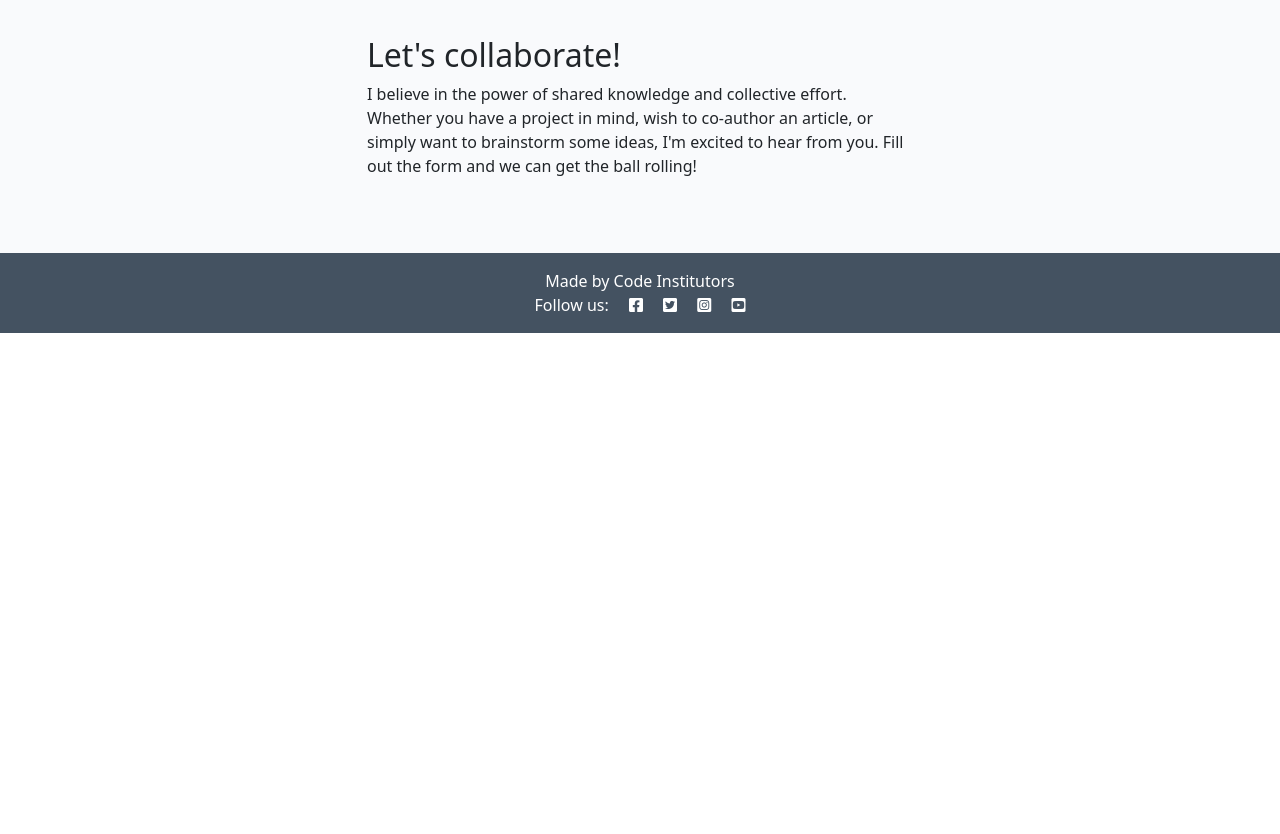
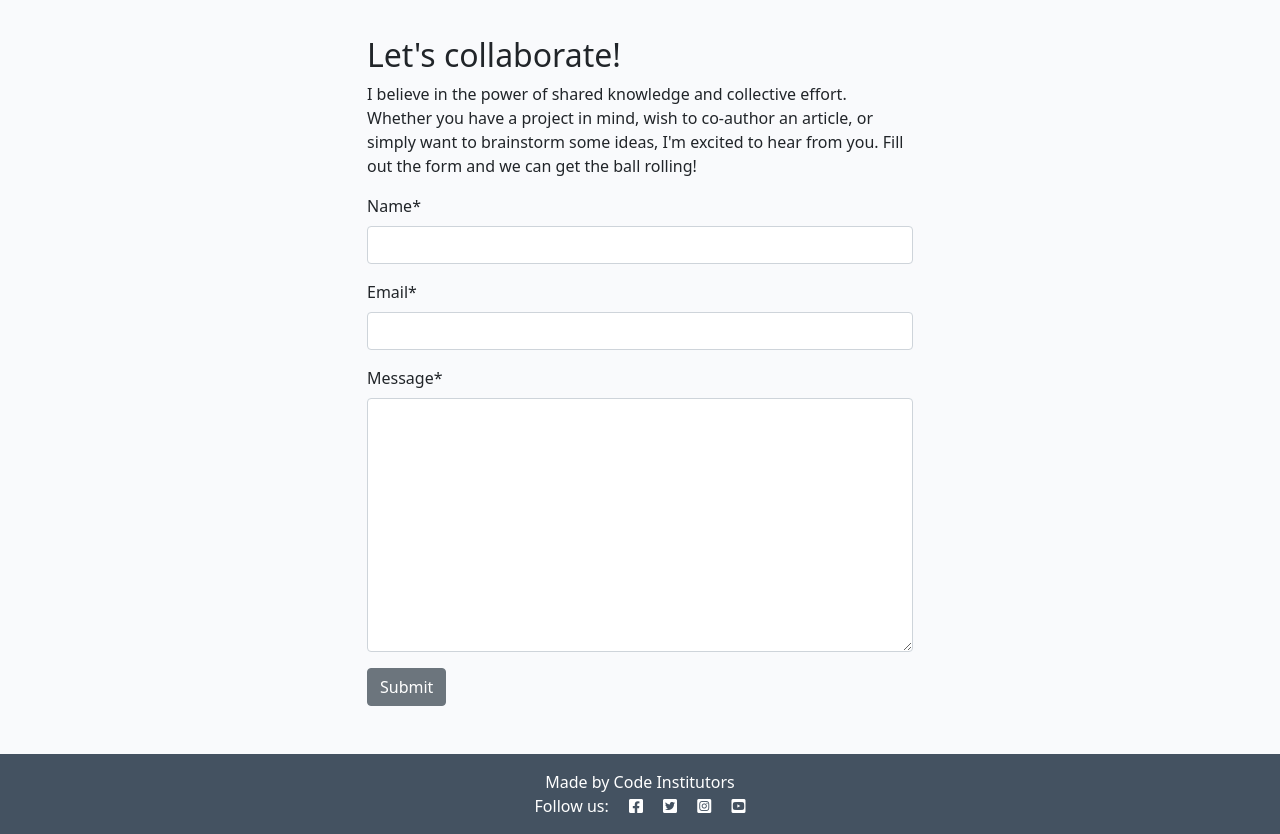
Before and after one commit to Emilyhugs/django-blog, a Django app: page /about/ in a window 1280 px wide. Shown: the part 467-1301 px from the top of the page. Before the commit the page ends 800 px from the top, so only its background shows below. Run offline with Django 4.2, Linux system fonts and the light colour scheme; tables that the repository leaves empty hold one stand-in row (values such as "Sample post"); some libraries are stand-ins or nearby versions.

Commit message:
collaborate form POST request handler wired up

```diff
--- /dev/null
+++ b/about/forms.py
@@ -0,0 +1,7 @@
+from .models import CollaborateRequest
+from django import forms
+
+class CollaborateForm(forms.ModelForm):
+    class Meta:
+        model = CollaborateRequest
+        fields = ('name','email','message')
--- a/about/templates/about/about.html
+++ b/about/templates/about/about.html
@@ -1,6 +1,7 @@
 {% extends 'base.html' %}
 {% block content %}
 {% load static %}
+{% load crispy_forms_tags %}
 <div class="container mt-5">
     <div class="row">
         <div class="col-4 text-center">
@@ -29,5 +30,11 @@
                 and we can get the ball rolling!</p>
                 <!-- add your form here. Your submit button should
                                 have the classes of btn, btn-secondary -->
+              <form method="post">
+               {{ collaborate_form | crispy }}
+               {% csrf_token %}
+               <button class="btn btn-secondary"
+                type="submit">Submit</button>
+              </form>
 </div>
 {% endblock content %}
--- a/about/views.py
+++ b/about/views.py
@@ -1,14 +1,25 @@
 from django.shortcuts import render
 from .models import About
+from .forms import CollaborateForm
+from django.contrib import messages
+
 # Create your views here.
 def about_me(request):
+    collaborate_form = CollaborateForm()
     """
     Renders the About page
     """
+    if request.method == "POST":
+        collaborate_form = CollaborateForm(data=request.POST)
+        if collaborate_form.is_valid():
+            collaborate_form.save()
+            messages.add_message(request, messages.SUCCESS, "Collaboration request received! I endeavor to respond within 2 working days.")
+
     about = About.objects.all().order_by('-updated_on').first()
 
     return render(
         request,
         "about/about.html",
-        {"about": about},
+        {"about": about, "collaborate_form": collaborate_form,},
+
     )
```
Also changed, not shown: about/migrations/0002_collaboraterequest.py (added).
